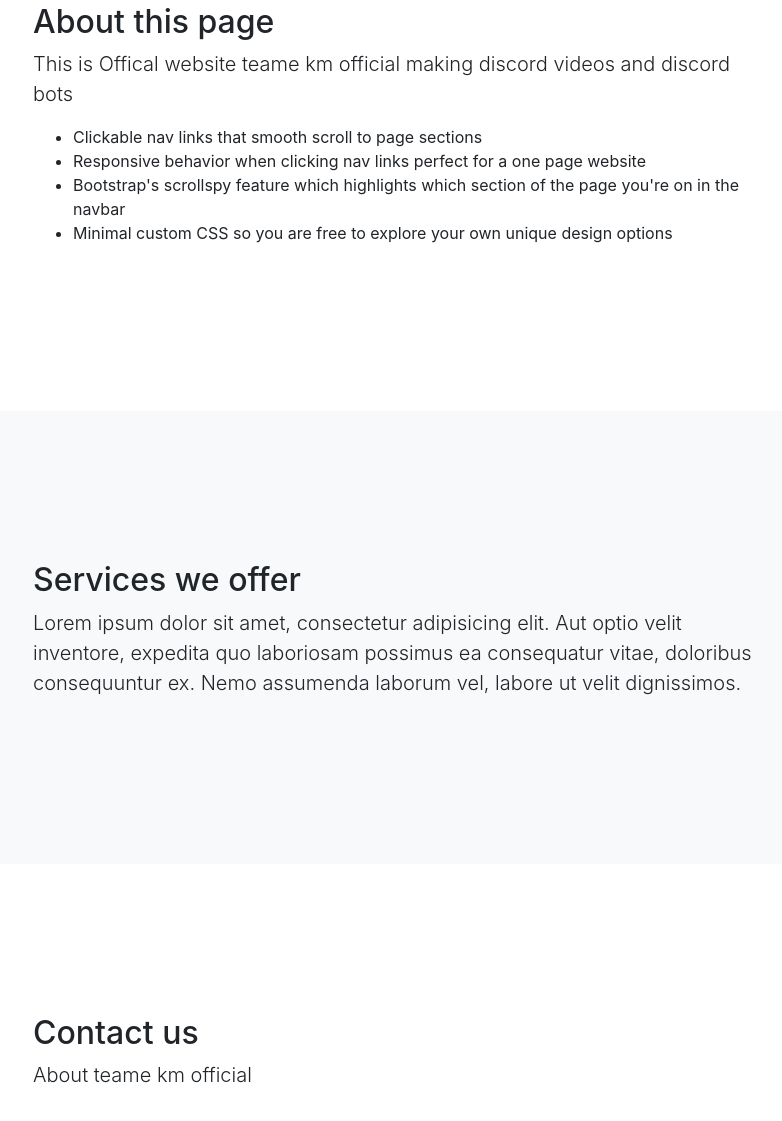
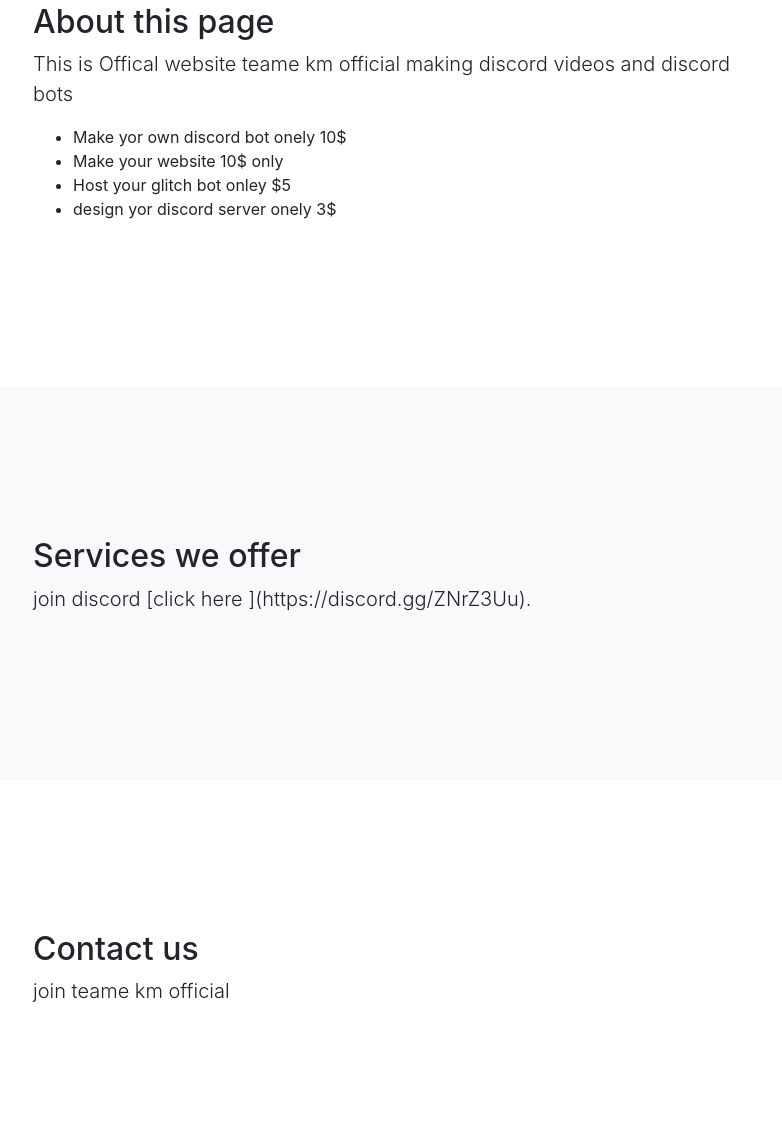
Before and after one commit to mananhussin/Teame-km-offical.xyz, a website with bundled scripts: page index.html in a window 1280 px wide. Shown: the part 505-1626 px from the top of the page, without its empty margins (242-1024 px from the left). Built offline with nearby package versions, Linux system fonts and the light colour scheme.

Commit message:
Update index.html

```diff
--- a/index.html
+++ b/index.html
@@ -46,7 +46,7 @@
   <header class="bg-primary text-white">
     <div class="container text-center">
       <h1>Welcome to teame km official</h1>
-      <p class="lead">A landing page template freshly redesigned for Bootstrap 4</p>
+      <p class="lead">Teame km official making discord bots and discord youtube videos 4</p>
     </div>
   </header>
 
@@ -57,10 +57,10 @@
           <h2>About this page</h2>
           <p class="lead">This is Offical website teame km official making discord videos and discord bots </p>
           <ul>
-            <li>Clickable nav links that smooth scroll to page sections</li>
-            <li>Responsive behavior when clicking nav links perfect for a one page website</li>
-            <li>Bootstrap's scrollspy feature which highlights which section of the page you're on in the navbar</li>
-            <li>Minimal custom CSS so you are free to explore your own unique design options</li>
+            <li>Make yor own discord bot onely 10$</li>
+            <li>Make your website 10$ only</li>
+            <li>Host your glitch bot onley $5</li>
+            <li>design yor discord server onely 3$ </li>
           </ul>
         </div>
       </div>
@@ -72,7 +72,7 @@
       <div class="row">
         <div class="col-lg-8 mx-auto">
           <h2>Services we offer</h2>
-          <p class="lead">Lorem ipsum dolor sit amet, consectetur adipisicing elit. Aut optio velit inventore, expedita quo laboriosam possimus ea consequatur vitae, doloribus consequuntur ex. Nemo assumenda laborum vel, labore ut velit dignissimos.</p>
+          <p class="lead">join discord [click here ](https://discord.gg/ZNrZ3Uu).</p>
         </div>
       </div>
     </div>
@@ -83,7 +83,7 @@
       <div class="row">
         <div class="col-lg-8 mx-auto">
           <h2>Contact us</h2>
-          <p class="lead">About teame km official</p>
+          <p class="lead">join teame  km official</p>
         </div>
       </div>
     </div>
```
